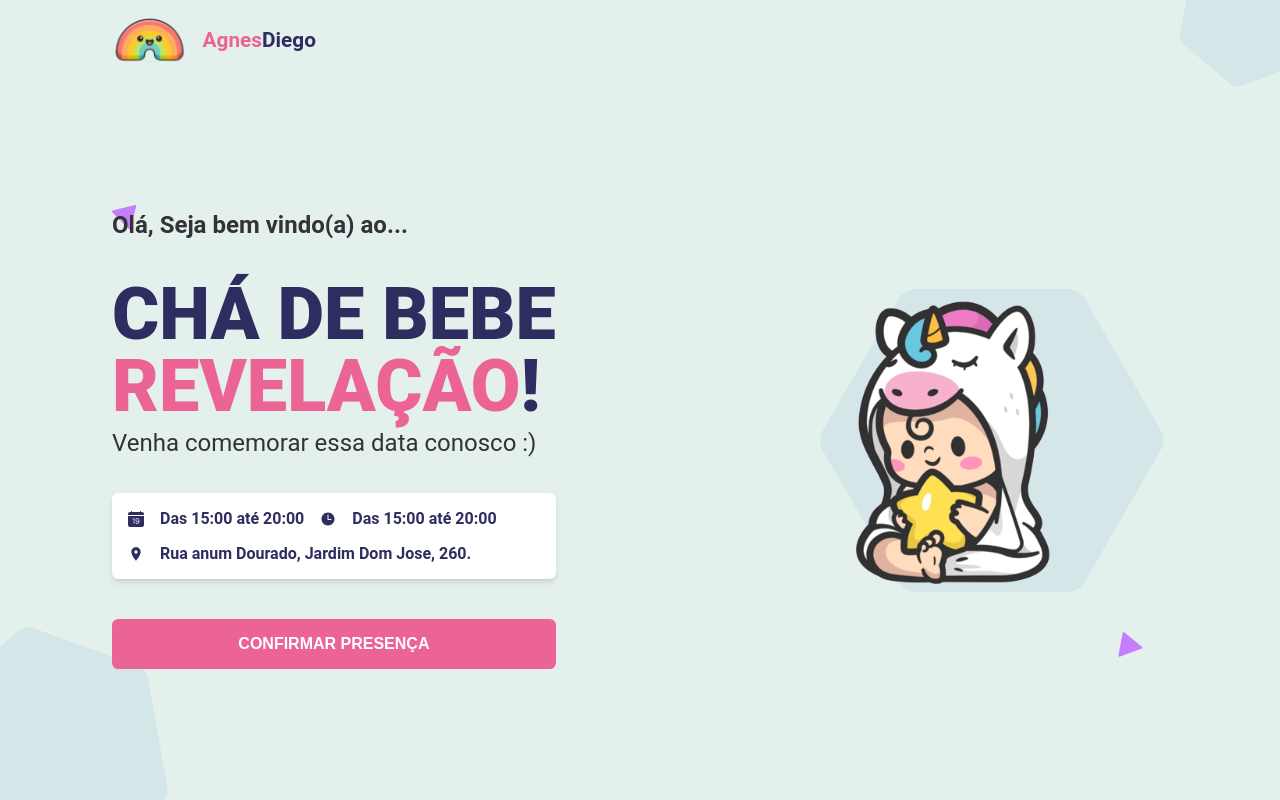
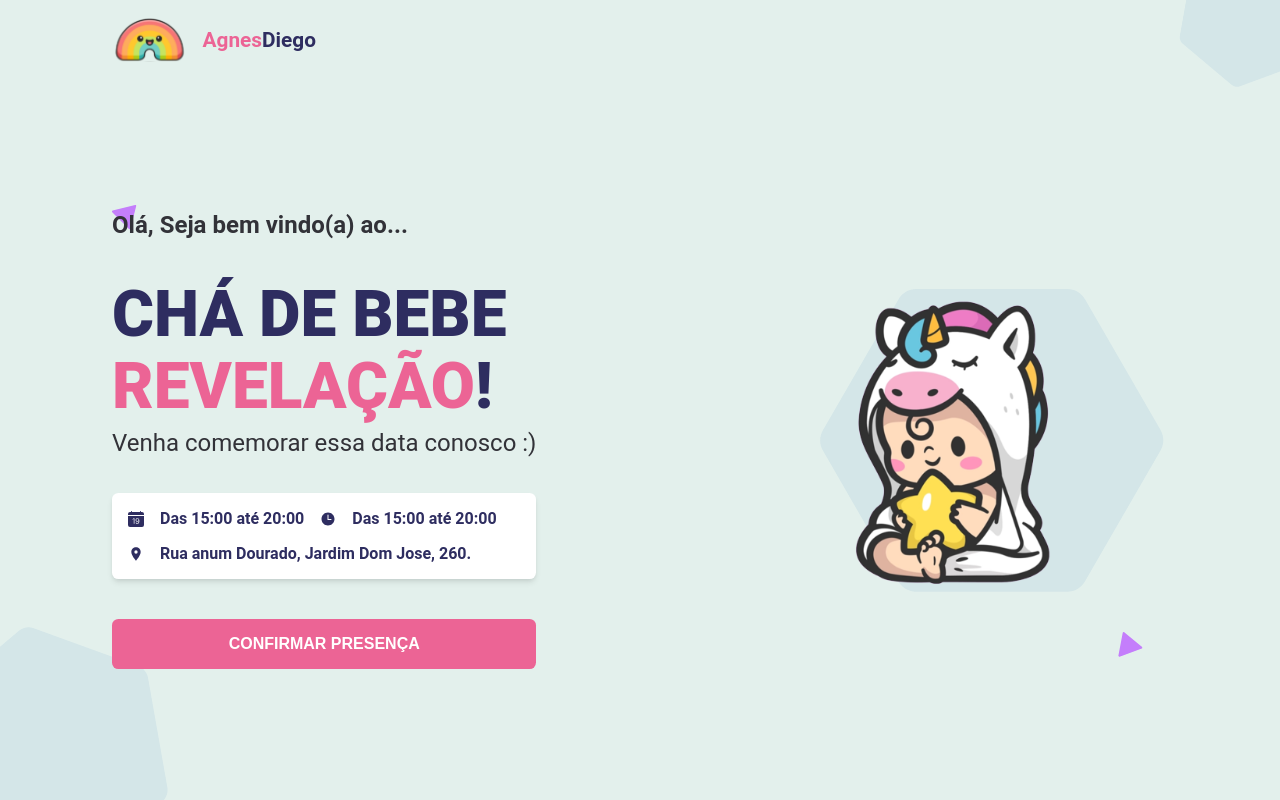
Before and after one commit to GuilhermeMota20/ChaRevelacao, a React (Vite) app: page / in a window 1280 px wide. Built offline with nearby package versions, Linux system fonts and the light colour scheme.

Commit message:
ajuste de fonte

```diff
--- a/src/home.module.scss
+++ b/src/home.module.scss
@@ -17,7 +17,7 @@
         }
 
         h1.primaryText {
-            font-size: 4.5rem;
+            font-size: 4rem;
             line-height: 4.5rem;
             font-weight: 900;
             margin-top: 2.5rem;
```
